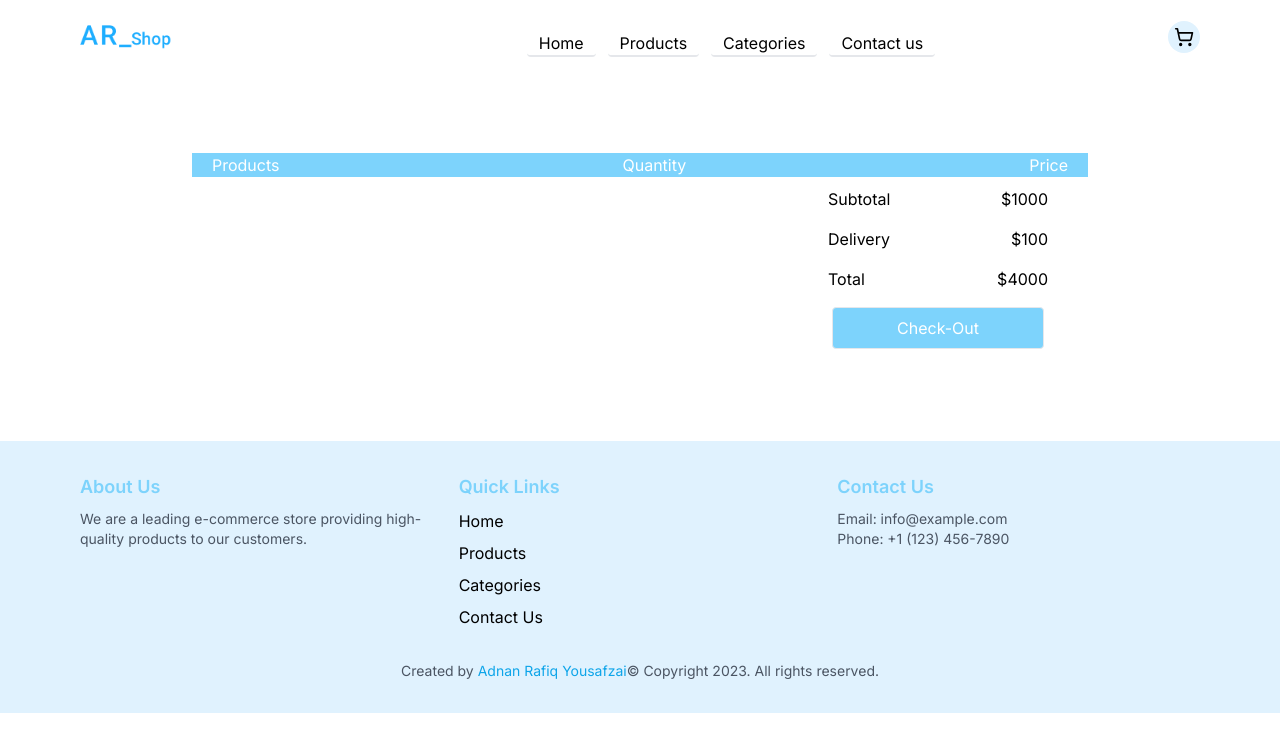
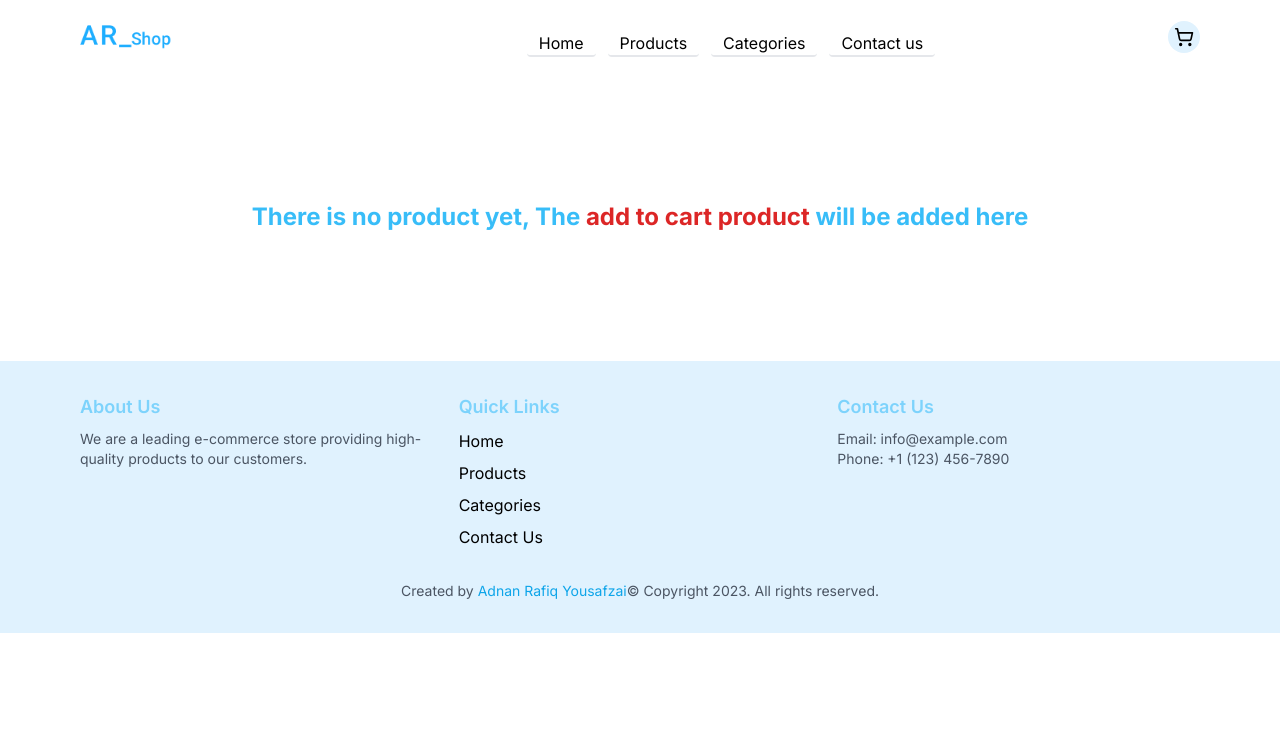
Before and after one commit to Adnanyousafzai21/hakthonpro, a Next.js app: page /addtocart in a window 1280 px wide. Shown: the top 752 px of the page. Built offline with nearby package versions, Linux system fonts and the light colour scheme.

Commit message:
addto cart

```diff
--- a/redux/feature/card.tsx
+++ b/redux/feature/card.tsx
@@ -19,10 +19,10 @@ const cartSlice = createSlice({
       console.log(action.payload)
 
     },
-    // removeFromCart: (state, action: PayloadAction<number>) => {
-    //   // Remove an item from the cart based on its id
-    //   state.items = state.items.filter((item) => item.id !== action.payload);
-    // },
+    removeFromCart: (state, action: PayloadAction<number>) => {
+      // Remove an item from the cart based on its id
+      state.items = state.items.filter((item) => item.id !== action.payload);
+    },
     // clearCart: (state) => {
     //   // Clear the entire cart
     //   state.items = [];
@@ -31,6 +31,7 @@ const cartSlice = createSlice({
 });
 
 export const { addToCart,
-    // removeFromCart, clearCart
+    removeFromCart,
+    //  clearCart
 } = cartSlice.actions;
 export default cartSlice.reducer;
--- a/src/app/addtocart/page.tsx
+++ b/src/app/addtocart/page.tsx
@@ -1,18 +1,24 @@
-"use client"
+"use client";
 import React from "react";
 import Image from "next/image";
-import image from "/public/images.jpg";
+import { removeFromCart } from "../../../redux/feature/card";
 import Quantity from "../component/quantity";
 import { Trash2 } from "lucide-react";
 import { useAppSelector } from "../../../redux/hooks";
+import { useDispatch } from "react-redux";
 const Page = () => {
-  const cartItems =  useAppSelector((state:any) => state.cart.items);
-  cartItems.map((cartt:any)=>{
-console.log(cartt.img);
-  })
+  const cartItems = useAppSelector((state: any) => state.cart.items);
+  const dispatch = useDispatch();
+  const Khatm = (id: any) => {
+    dispatch(removeFromCart(id));
+  };
+  const totalPrice = cartItems.reduce((acc:any, cart:any) => {
 
+    return acc + cart.price;
+  }, 0);
   return (
-    <div className="py-20  md:w-[70%] m-auto w-[95%]">
+    <>
+    { cartItems.length > 0 ?   <div className="py-20  md:w-[70%] m-auto w-[95%]">
     <div className="flex justify-between px-2 md:px-5 bg-sky-300 text-white items-center">
          <div className="flex gap-3 w-40%">Products</div>
          <div>Quantity</div>
@@ -20,10 +26,13 @@ console.log(cartt.img);
        </div>
 
        {cartItems.map((cart:any) => (
-        <div key={cart.id} className="flex justify-between pt-3 pb-7 md:px-5 items-center border-0 relative border-b-2 border-b-sky-100">
+         <div
+           key={cart?.id}
+           className="flex justify-between pt-3 pb-7 md:px-5 items-center border-0 relative border-b-2 border-b-sky-100"
+         >
            <div className="flex flex-col gap-1 flex-2">
-            <Image
-              src={cart.img}
+             <img
+               src={cart?.img}
                alt="cardImage"
                className="rounded w-[75px] md:[100px] h-[80px]"
                width={100}
@@ -31,8 +40,7 @@ console.log(cartt.img);
              />
              <div>
                <p className="line-clamp-1 w-[180px] md:font-bold text-sky-300  absolute">
-             {
-             cart.title}
+                 {cart.title}
                </p>
              </div>
            </div>
@@ -41,73 +49,29 @@ console.log(cartt.img);
            </div>
            <div className="flex flex-col gap-3 items-center ">
              <p>${cart.price}</p>
-            <p className="text-red-950 font-bold">
+             <p
+               className="text-red-950 font-bold"
+               onClick={() => Khatm(cart.id)}
+             >
                {<Trash2 className="text-sm" />}
              </p>
            </div>
          </div>
        ))}
 
-      {/* <div className="flex justify-between pt-3 pb-7 md:px-5 items-center border-0 relative border-b-2 border-b-sky-100">
-        <div className="flex flex-col gap-1 flex-2">
-          <Image
-            src={image}
-            alt="cardImage"
-            className="rounded w-[75px] md:[100px] h-[80px]"
-            width={100}
-            height={50}
-          />
-          <div>
-            <p className="line-clamp-1 w-[180px] md:font-bold text-sky-300  absolute" >
-              this is me adnan rafiq d dfkakdfa fjek
-            </p>
-          </div>
-        </div>
-        <div className="">
-          <Quantity />
-        </div>
-        <div className="flex flex-col gap-3 items-center ">
-          <p>$500</p>
-          <p className="text-red-950 font-bold">{<Trash2 className="text-sm" />}</p>
-        </div>
-      </div>
-
-      <div className="flex justify-between pt-3 pb-7 md:px-5 items-center border-0 relative border-b-2 border-b-sky-100">
-        <div className="flex flex-col gap-1 flex-2">
-          <Image
-            src={image}
-            alt="cardImage"
-            className="rounded w-[75px] md:[100px] h-[80px]"
-            width={100}
-            height={50}
-          />
-          <div>
-            <p className="line-clamp-1 w-[180px] md:font-bold text-sky-300  absolute" >
-              this is me adnan rafiq d dfkakdfa fjek
-            </p>
-          </div>
-        </div>
-        <div className="">
-          <Quantity />
-        </div>
-        <div className="flex flex-col gap-3 items-center ">
-          <p>$500</p>
-          <p className="text-red-950 font-bold">{<Trash2 className="text-sm" />}</p>
-        </div>
-      </div> */}
        <div className="w-full flex justify-center md:justify-end">
          <div className="flex flex-col gap-4 w-[300px] px-10 border-0 py-3 border-t-2 -mt-1 border-t-sky-300">
            <div className="flex justify-between">
              <p>Subtotal</p>
-            <p>$1000</p>
+             <p>$ {totalPrice.toFixed(2)}</p>
            </div>
            <div className="flex justify-between">
              <p>Delivery</p>
-            <p>$100</p>
+             <p>$ {10}</p>
            </div>
            <div className="flex justify-between">
              <p>Total</p>
-            <p>$4000</p>
+             <p>{totalPrice + 10}</p>
            </div>
            <div className="text-center">
              <button className="bg-sky-300 text-white hover:bg-white md:px-16 px-10 py-2 duration-500 rounded hover:text-sky-500 border hover:border-sky-500">
@@ -117,7 +81,11 @@ console.log(cartt.img);
          </div>
        </div>
      </div>
-  );
+     :
+     <div className="text-center py-32">
+       <p className="text-sky-400 font-bold text-2xl px-5 md:px-3">There is no product yet, The  <span className="text-red-600">add to cart product</span>  will be added here</p>
+       </div>}
+   </>)
 };
 
 export default Page;
--- a/src/app/component/Header.tsx
+++ b/src/app/component/Header.tsx
@@ -15,21 +15,21 @@ const Header = () => {
 const data = useAppSelector((state:any)=>state.cart.items)
 console.log(data.length)
   return (
-    <div className="flex justify-between px-7 md:px-20 py-4 items-center relative z-[100] max-w-[1500px] m-auto">
+    <div className="flex justify-between px-7 lg:px-20 py-4 items-center relative z-[100] max-w-[1500px] m-auto">
 
       <Image src={frame} alt="logo " className="w-[170px]" />
 
-      <ul className={`duration-500 md:flex absolute md:static md:justify-center md:mt-auto ${open?'mt-[360px] opacity-[100%]':'mt-[-380px] opacity-0 '} w-full left-0 gap-10  md:gap-3 bg-white z-[10] py-5 md:py-0 pl-11  md:mt-auto md:flex-row md:w-auto md:opacity-100 `}>
-       <Link href={"/"}><li className="my-3 p-3 md:my-auto md:py-0 w-[200px] md:w-auto rounded bg-sky-100 cursor-pointer   md:hover-bg md:bg-white md:border-b-2   hover:border-sky-300 ">Home</li></Link>
-       <Link href={"/products"}><li className="my-3 p-3 md:my-auto md:py-0 w-[200px] md:w-auto rounded bg-sky-100 cursor-pointer  md:hover-bg md:bg-white md:border-b-2   hover:border-sky-300 ">Products</li></Link>
-       <Link href={"/categorey/women"}><li className="my-3 p-3 md:my-auto md:py-0 w-[200px] md:w-auto rounded bg-sky-100 cursor-pointer  md:hover-bg md:bg-white md:border-b-2   hover:border-sky-300 ">Categories</li></Link>
-       <Link href={"/contact"}><li className="my-3 p-3 md:my-auto md:py-0 w-[200px] md:w-auto rounded bg-sky-100 cursor-pointer  md:hover-bg md:bg-white md:border-b-2   hover:border-sky-300 ">Contact us</li></Link>
+      <ul className={`duration-500 lg:flex absolute lg:static lg:justify-center lg:mt-auto ${open?'mt-[360px] opacity-[100%]':'mt-[-380px] opacity-0 '} w-full left-0 gap-10  lg:gap-3 bg-white z-[10] py-5 lg:py-0 pl-11  lg:mt-auto lg:flex-row lg:w-auto lg:opacity-100 `}>
+       <Link href={"/"}><li className="my-3 p-3 lg:my-auto lg:py-0 w-[200px] lg:w-auto rounded bg-sky-100 cursor-pointer   lg:hover-bg lg:bg-white lg:border-b-2   hover:border-sky-300 ">Home</li></Link>
+       <Link href={"/products"}><li className="my-3 p-3 lg:my-auto lg:py-0 w-[200px] lg:w-auto rounded bg-sky-100 cursor-pointer  lg:hover-bg lg:bg-white lg:border-b-2   hover:border-sky-300 ">Products</li></Link>
+       <Link href={"/categorey/women"}><li className="my-3 p-3 lg:my-auto lg:py-0 w-[200px] lg:w-auto rounded bg-sky-100 cursor-pointer  lg:hover-bg lg:bg-white lg:border-b-2   hover:border-sky-300 ">Categories</li></Link>
+       <Link href={"/contact"}><li className="my-3 p-3 lg:my-auto lg:py-0 w-[200px] lg:w-auto rounded bg-sky-100 cursor-pointer  lg:hover-bg lg:bg-white lg:border-b-2   hover:border-sky-300 ">Contact us</li></Link>
       </ul>
       <Link href={"/addtocart"} className="relative w-8 h-8 bg-sky-100 rounded-full flex justify-center items-center ">
         <ShoppingCart className="w-5 h-5" />
         {data.length > 0 ? <span className=" text-red-600 -mt-8 -mr-5 rounded-full bg-sky-500 w-5 font-semibold h-5 flex justify-center items-center p-2 absolute ">{data.length}</span>:" "}
       </Link>
-      <div className=" md:hidden text-sky-300">
+      <div className=" lg:hidden text-sky-300">
        { open?<X onClick={()=>{setOpen(!open)}}/> :<Menu onClick={()=>{setOpen(!open)}}/>}
 
       </div>
```
Lines whose indentation alone changed are shown as unchanged.
